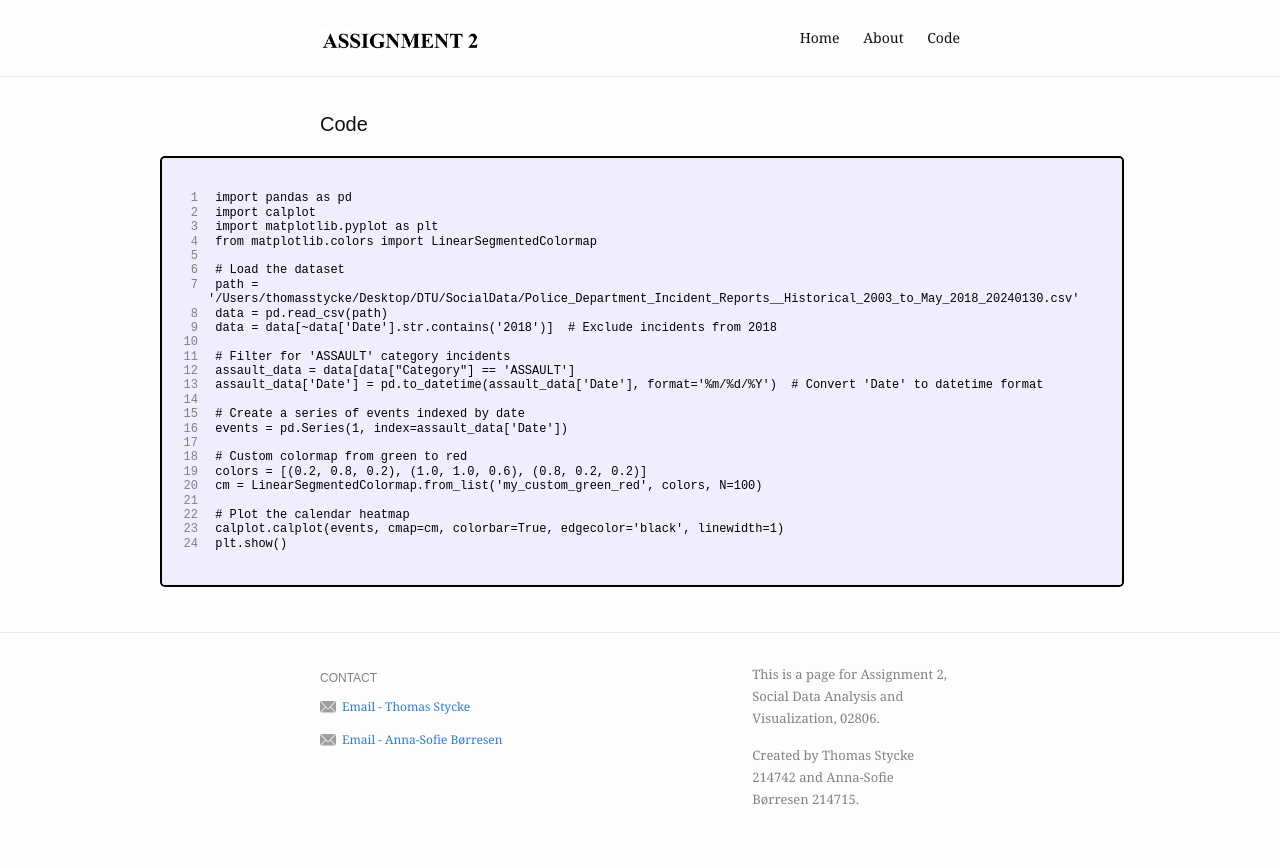
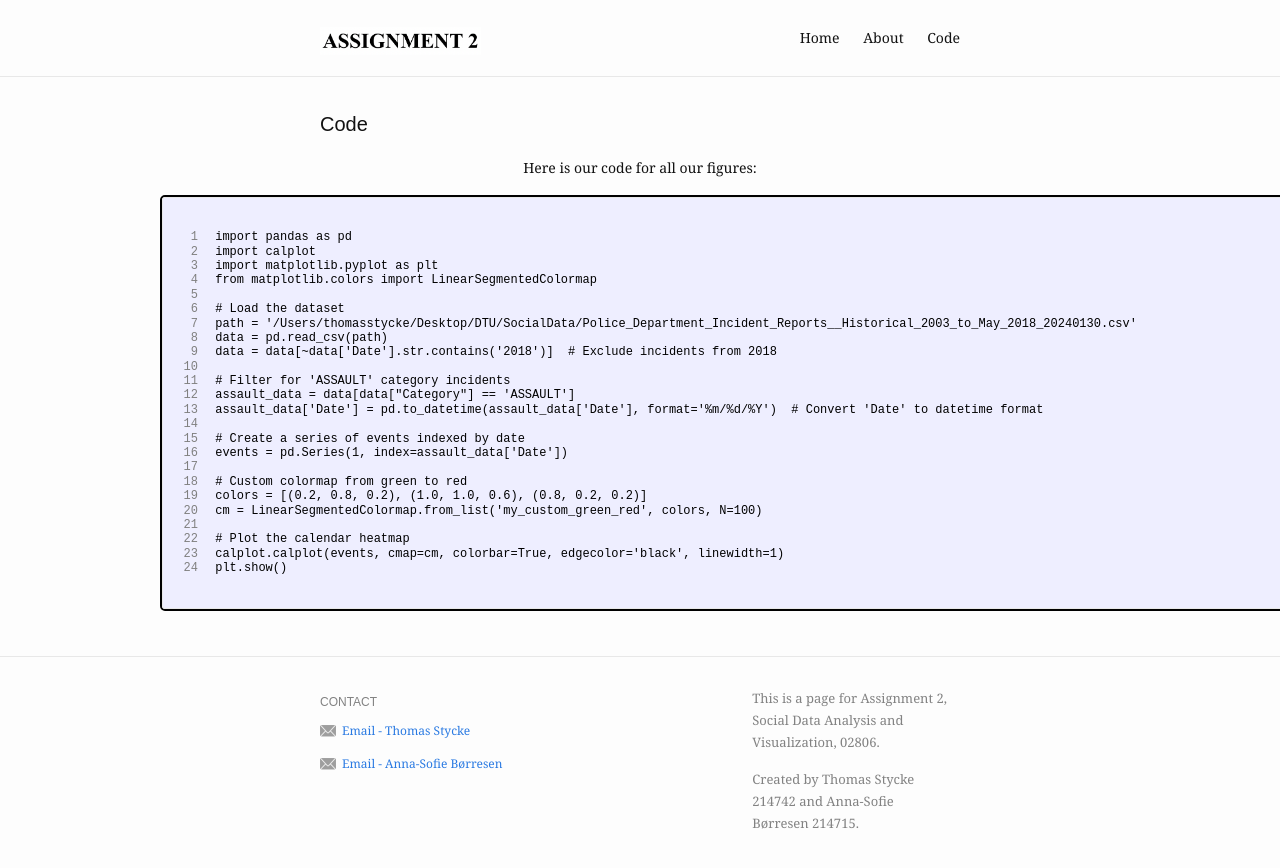
Before and after one commit to Thomasstycke/Thomasstycke.github.io, a Jekyll site: the page built from code.md, in a window 1280 px wide. Shown: the top 868 px of the page. Built offline with Jekyll 4.4.1, drawn with Linux system fonts in a browser that asks for light colours.

```diff
--- a/code.md
+++ b/code.md
@@ -18,7 +18,7 @@ slug: /code
   .code-block figure {
     border: 2px solid black; /* Black border */
     border-radius: 5px;
-    width: 100%; /* Make the box 150% wider */
+    width: 150%; /* Make the box 150% wider */
     position: relative; /* Added to allow absolute positioning of line numbers */
   }
 
@@ -59,10 +59,12 @@ slug: /code
     position: absolute;
     left: -25%; /* Align -25% to the left */
     top: -30px; /* Adjust as needed */
+    font-weight: bold; /* Make the text bold */
   }
 </style>
 
 <div class="code-block-container">
+  <p>Here is our code for all our figures:</p>
   <div class="code-block">
     <p class="code-text">Figure 1:</p>
     <figure>
```
